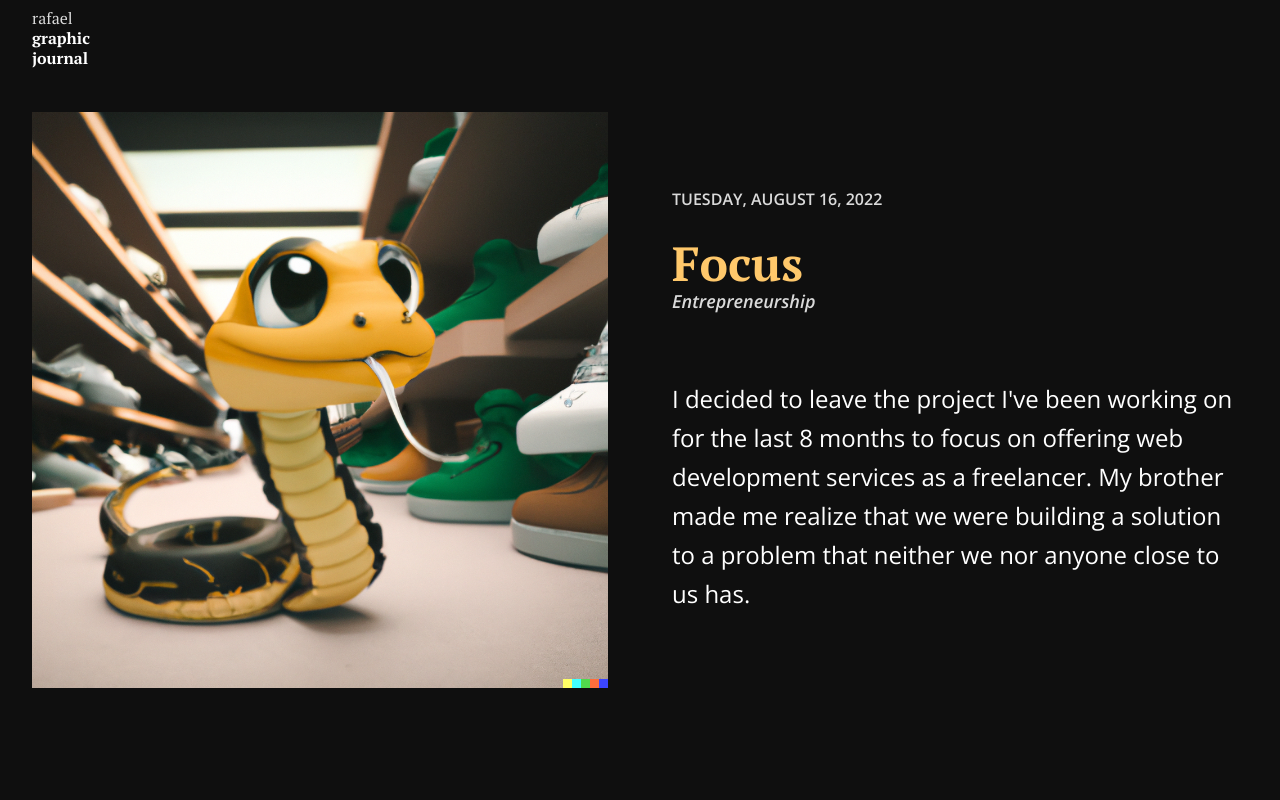
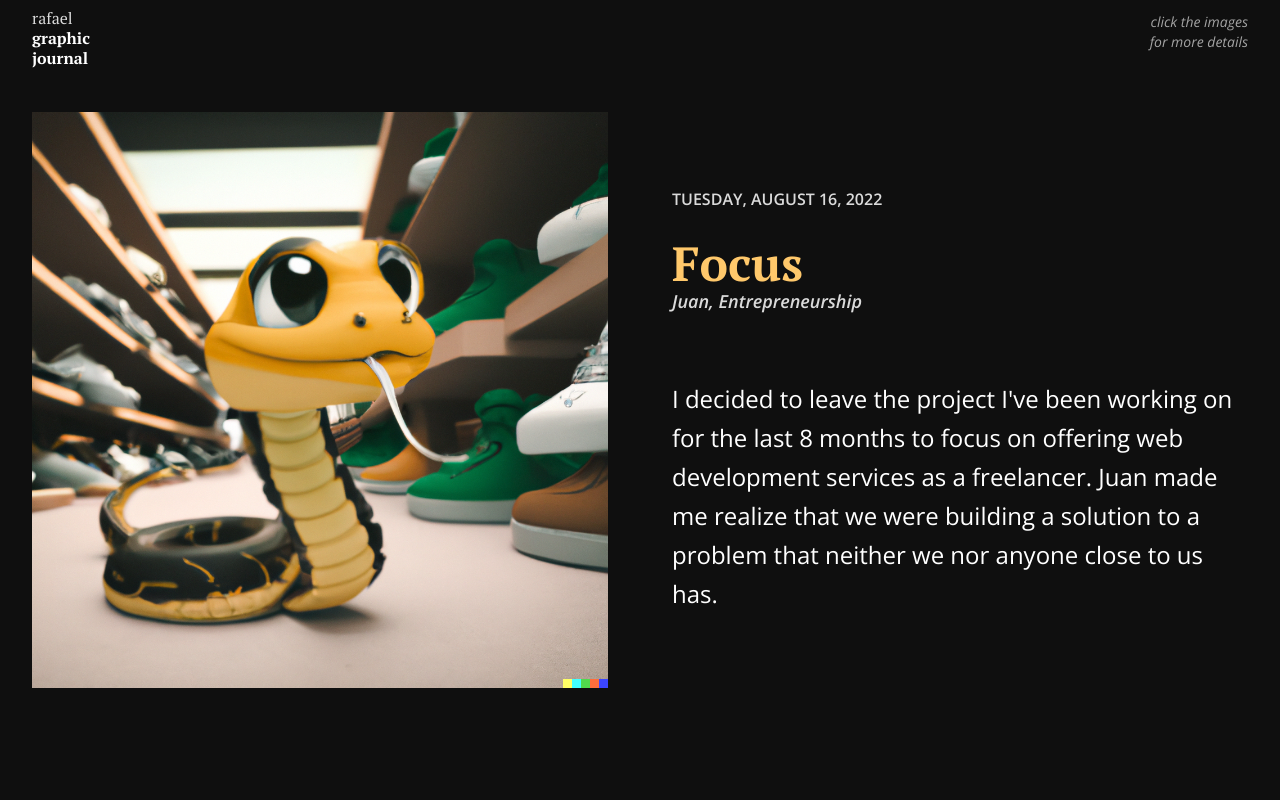
Before and after one commit to rfsan/graphic-journal, a Next.js app: page / in a window 1280 px wide. Shown: the top 800 px of the page. Built offline with nearby package versions, Linux system fonts and the light colour scheme.

Commit message:
Add hover information to images

```diff
--- a/src/components/Header.tsx
+++ b/src/components/Header.tsx
@@ -1,7 +1,7 @@
 export const Header = () => {
   return (
     <header className="fixed z-10 w-full bg-[#0F0F0F]">
-      <div className="max-w-screen-xl px-4 py-2 lg:mx-auto lg:px-8">
+      <div className="flex max-w-screen-xl justify-between px-4 py-2 lg:mx-auto  lg:px-8">
         <h1 className="font-serif leading-5 text-[#DADADA]">
           rafael <br />
           <span className="font-bold text-[#ffffff]">
@@ -9,6 +9,10 @@ export const Header = () => {
             journal
           </span>
         </h1>
+        <span className="mt-1 text-right text-sm italic text-[#A4A4A4]">
+          click the images
+          <br /> for more details
+        </span>
       </div>
     </header>
   );
--- a/src/pages/index.tsx
+++ b/src/pages/index.tsx
@@ -6,15 +6,22 @@ export default function Home() {
     {
       date: "Tuesday, August 16, 2022",
       title: "Focus",
-      tags: "Entrepreneurship",
+      tags: "Juan, Entrepreneurship",
       description:
-        "I decided to leave the project I've been working on for the last 8 months to focus on offering web development services as a freelancer. My brother made me realize that we were building a solution to a problem that neither we nor anyone close to us has.",
+        "I decided to leave the project I've been working on for the last 8 months to focus on offering web development services as a freelancer. Juan made me realize that we were building a solution to a problem that neither we nor anyone close to us has.",
       color: "text-[#FFC86B]",
       image: {
         src: "/images/bye-trazo.png",
         alt: "A sad flower because the sun is setting",
         width: 1024,
         height: 1024,
+      },
+      creation: {
+        model: "DALL-E 2",
+        prompt:
+          "A cute baby snake opening a new shoe store, the snake is happy and has a smile in his face, the background has a lot of sneakers, high detail, 3D digital art",
+        generations: "5",
+        cost: "$0.65 USD",
       },
     },
     {
@@ -29,6 +36,13 @@ export default function Home() {
         alt: "A couple kissing while watching Succession.",
         width: 1024,
         height: 1024,
+      },
+      creation: {
+        model: "DALL-E 2",
+        prompt:
+          "Soviet propaganda featuring a woman and a man kissing, while a businessman yells on television",
+        generations: "10",
+        cost: "$1.30 USD",
       },
     },
   ];
@@ -54,6 +68,16 @@ export default function Home() {
                   layout="responsive"
                   alt="DALL-E Image"
                 />
+                <div className="absolute top-0 left-0 flex h-full w-full flex-col gap-y-4 bg-[#0F0F0F]/80 p-2 text-sm opacity-0 hover:opacity-100 lg:p-6 lg:text-base">
+                  {Object.entries(post.creation).map(([key, value]) => (
+                    <div key={key} className="flex flex-row gap-x-3">
+                      <span className={`font-bold capitalize ${post.color}`}>
+                        {key}
+                      </span>
+                      <span>{value} </span>
+                    </div>
+                  ))}
+                </div>
                 {/* <span className="mt-1 text-right text-sm italic text-[#A4A4A4]">
                   click image for details
                 </span> */}
```
